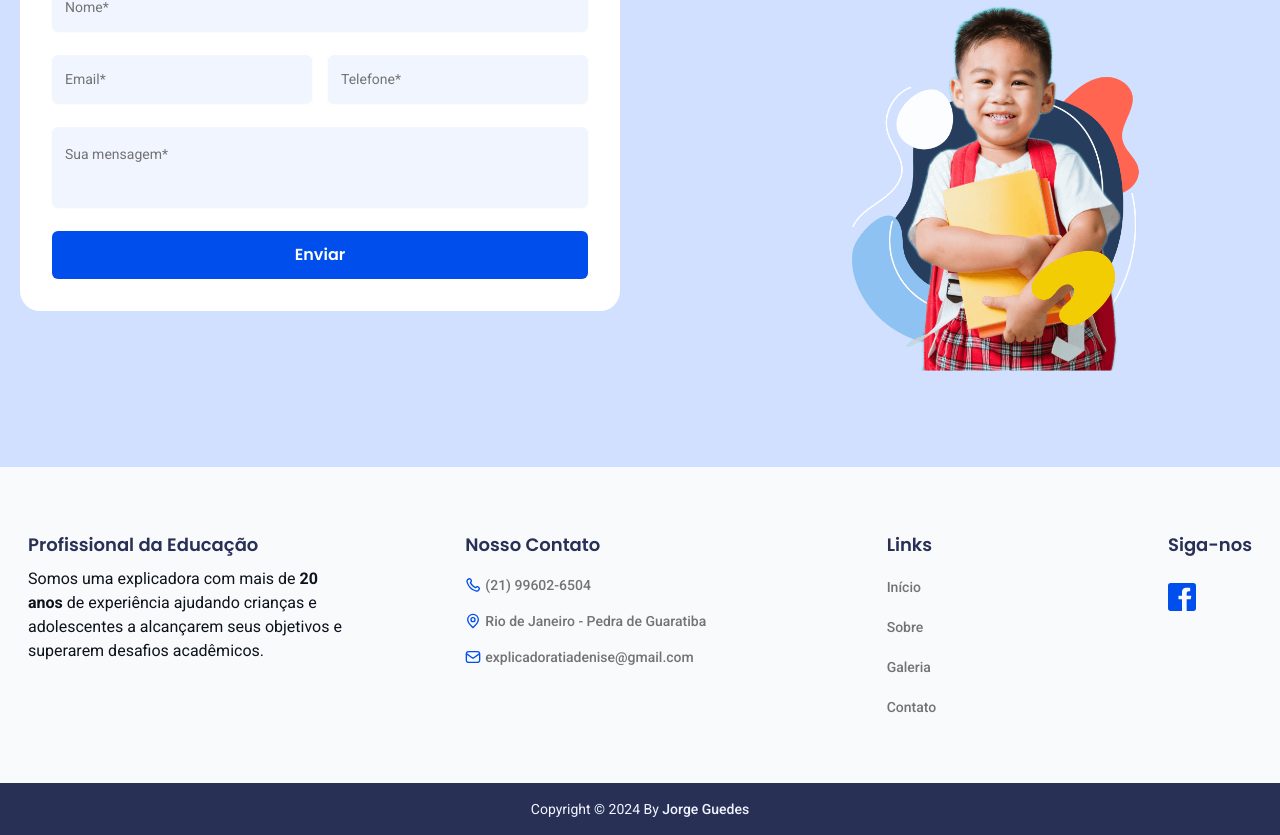
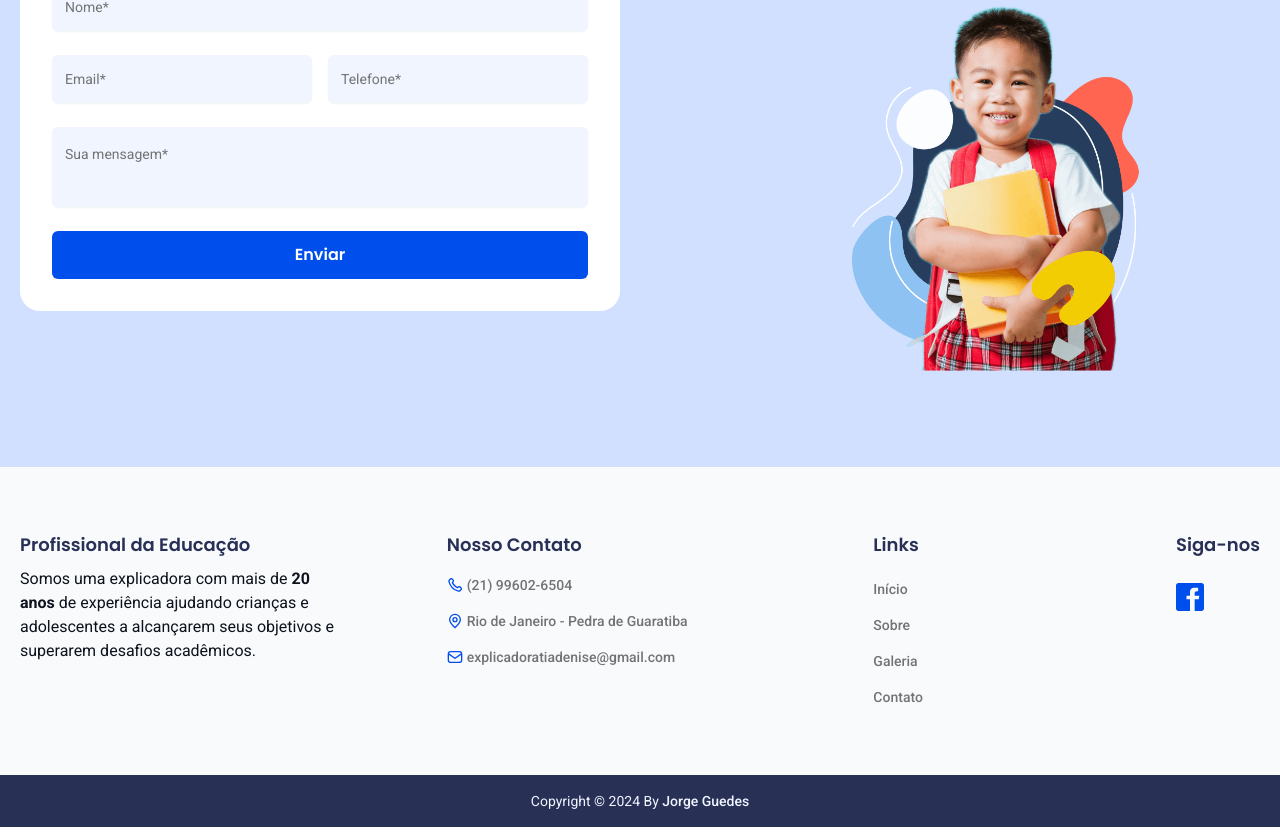
Before and after one commit to jorgeguedess/nextjs-explicadora, a Next.js app: page / in a window 1280 px wide. Shown: the part 3718-4553 px from the top of the page. Built offline with nearby package versions, Linux system fonts and the light colour scheme.

Commit message:
fix: corrected name validation and improved link clickability

```diff
--- a/src/components/contact-form.tsx
+++ b/src/components/contact-form.tsx
@@ -28,8 +28,8 @@ const formSchema = z.object({
   phone: z.string().regex(phoneRegex, "Forneça um número de telefone válido"),
   message: z
     .string()
-    .min(1, "Assunto é requerido*")
-    .max(160, "Assunto muito longo")
+    .min(1, "Mensagem é requerida*")
+    .max(160, "Mensagem muito longa")
     .transform(normalize),
 });
 
--- a/src/components/footer.tsx
+++ b/src/components/footer.tsx
@@ -10,7 +10,7 @@ export const Footer = () => {
     <footer className="bg-popover">
       <div className="container py-6 sm:py-16">
         <div className="flex flex-col gap-8 *:flex-1 sm:flex-row sm:justify-between sm:gap-10">
-          <div className="flex flex-col gap-4 px-2">
+          <div className="flex flex-col gap-4 ">
             <div className="flex max-w-80 flex-col gap-2">
               <h6 className="font-title text-lg text-footer">
                 Profissional da Educação
@@ -23,13 +23,11 @@ export const Footer = () => {
             </div>
           </div>
           <div className="flex flex-col gap-4">
-            <h5 className="px-2 font-title text-lg text-footer">
-              Nosso Contato
-            </h5>
+            <h5 className=" font-title text-lg text-footer">Nosso Contato</h5>
             <ul className="flex flex-col gap-2 text-secondary  sm:gap-4">
               <li>
                 <Link
-                  className="flex w-fit flex-wrap items-center gap-1 px-2 text-sm font-medium hover:text-primary hover:underline"
+                  className="flex w-fit flex-wrap items-center gap-1  text-sm font-medium hover:text-primary hover:underline"
                   href={"tel:+21996026504"}
                 >
                   <Icon.Phone className="size-4 flex-shrink-0 text-primary" />
@@ -37,14 +35,14 @@ export const Footer = () => {
                 </Link>
               </li>
               <li>
-                <address className="flex flex-wrap items-center gap-1 px-2 text-sm font-medium not-italic">
+                <address className="flex flex-wrap items-center gap-1  text-sm font-medium not-italic">
                   <Icon.Location className="size-4 flex-shrink-0 text-primary" />
                   Rio de Janeiro - Pedra de Guaratiba
                 </address>
               </li>
               <li>
                 <Link
-                  className="flex w-fit max-w-full flex-wrap items-center gap-1 text-wrap break-all px-2 text-sm font-medium hover:text-primary hover:underline"
+                  className="flex w-fit max-w-full flex-wrap items-center gap-1 text-wrap break-all  text-sm font-medium hover:text-primary hover:underline"
                   href={"mailto:explicadoratiadenise@gmail.com"}
                 >
                   <Icon.Mail className="size-4 flex-shrink-0 text-primary" />
@@ -55,14 +53,14 @@ export const Footer = () => {
           </div>
           <div className="flex flex-wrap justify-between">
             <div className="flex flex-col gap-4">
-              <h5 className="px-2 font-title text-lg text-footer">Links</h5>
+              <h5 className=" font-title text-lg text-footer">Links</h5>
               <nav>
-                <ul className="flex flex-col gap-2 text-secondary sm:gap-4">
+                <ul className="flex flex-col gap-2 text-secondary">
                   {links.map((link) => (
                     <li key={link.id}>
                       <Link
                         href={link.path}
-                        className="p-2 text-sm font-medium text-secondary hover:text-primary"
+                        className="inline-block w-full  py-1 text-sm font-medium text-secondary hover:text-primary"
                       >
                         {link.name}
                       </Link>
@@ -72,13 +70,13 @@ export const Footer = () => {
               </nav>
             </div>
             <div className="flex flex-col gap-4 self-end sm:self-baseline">
-              <h5 className="px-2 font-title text-lg text-footer">Siga-nos</h5>
+              <h5 className=" font-title text-lg text-footer">Siga-nos</h5>
               <Link
                 href={
                   "https://www.facebook.com/p/Explicadora-tia-Denise-100063166152781/"
                 }
                 target="_blank"
-                className="w-fit px-2 py-2 text-primary"
+                className="w-fit  py-2 text-primary"
                 aria-label="Facebook"
               >
                 <Icon.Facebook className="size-7" />
```
